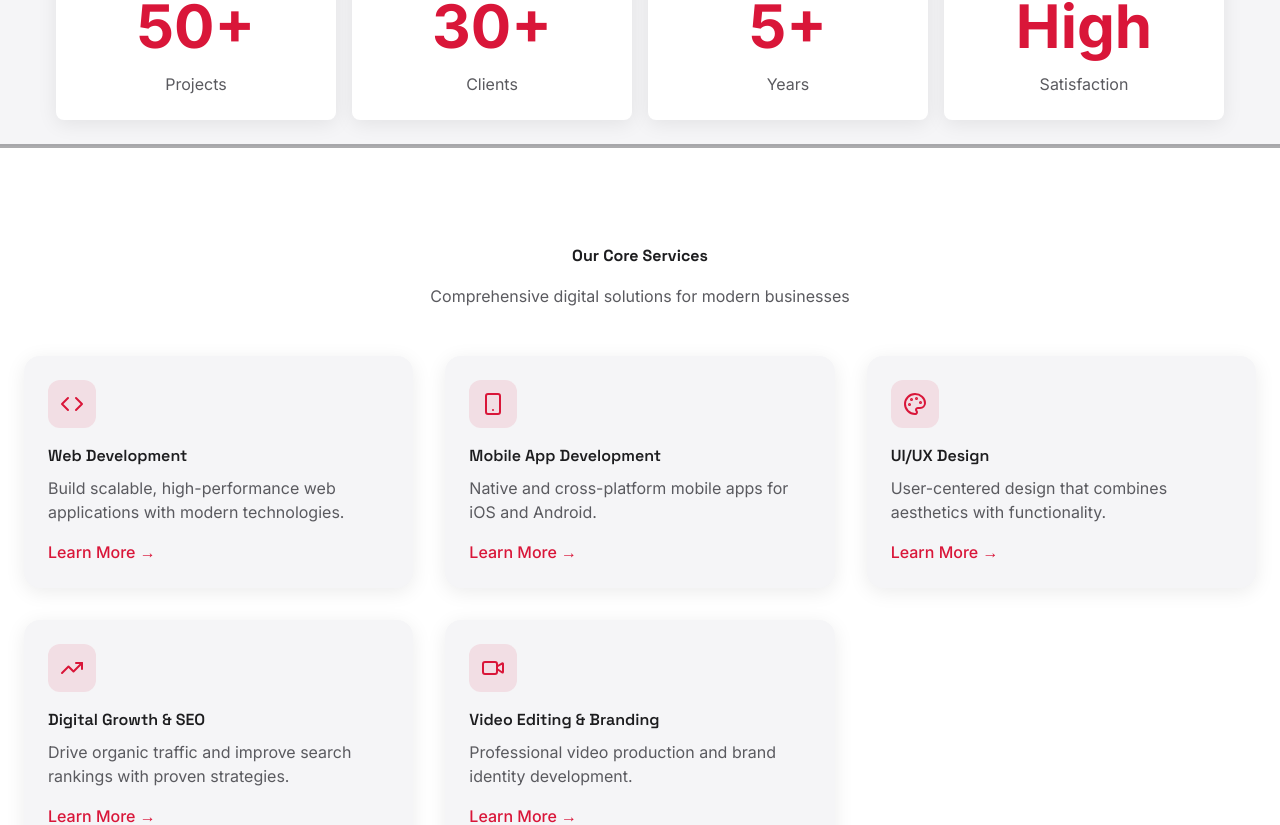
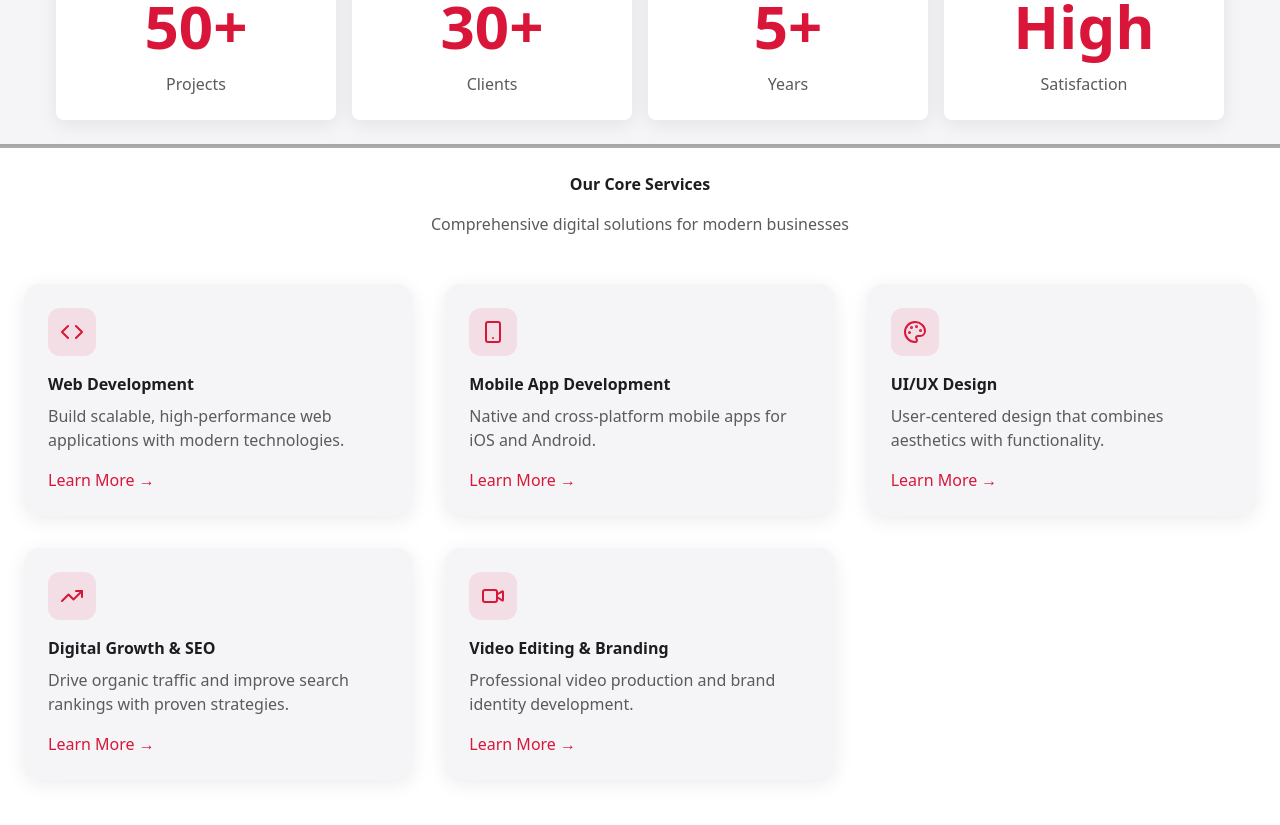
Before and after one commit to Rajan7013/devsphere, a Next.js app: page / in a window 1280 px wide. Shown: the part 760-1585 px from the top of the page. Built offline with nearby package versions, Linux system fonts and the light colour scheme.

Commit message:
Fix lint warning in TrustBar.tsx

```diff
--- a/app/layout.tsx
+++ b/app/layout.tsx
@@ -1,21 +1,14 @@
 import type { Metadata, Viewport } from 'next';
-import { Space_Grotesk, Inter } from 'next/font/google';
+import { Poppins } from 'next/font/google';
 import Script from 'next/script'; // Import Script for JSON-LD
 import './globals.css';
 
 // 1. FONTS: Preloading with 'swap' for 0 Cumulative Layout Shift (CLS)
-const spaceGrotesk = Space_Grotesk({
+const poppins = Poppins({
   subsets: ['latin'],
-  weight: ['500', '600', '700'], // Added 500 for more heading options
+  weight: ['400', '500', '600', '700'], // Comprehensive weights for all uses
   display: 'swap',
-  variable: '--font-space-grotesk',
-});
-
-const inter = Inter({
-  subsets: ['latin'],
-  weight: ['400', '500', '600', '700'], // Added 700 for bold body text
-  display: 'swap',
-  variable: '--font-inter',
+  variable: '--font-poppins',
 });
 
 // 2. VIEWPORT: Explicit mobile optimization for 100% Mobile Score
@@ -241,17 +234,10 @@ export default function RootLayout({
       areaServed: 'Worldwide',
       availableLanguage: ['English'],
     },
-
-    // Aggregate Rating (add when you have reviews)
-    // aggregateRating: {
-    //   '@type': 'AggregateRating',
-    //   ratingValue: '5.0',
-    //   reviewCount: '50',
-    // },
   };
 
   return (
-    <html lang="en" className={`${spaceGrotesk.variable} ${inter.variable}`} suppressHydrationWarning>
+    <html lang="en" className={`${poppins.variable}`} suppressHydrationWarning>
       <head>
         {/* Preload hero image for faster LCP */}
         <link
--- a/components/sections/Services.tsx
+++ b/components/sections/Services.tsx
@@ -36,7 +36,7 @@ export default function Services() {
     ];
 
     return (
-        <section className="py-16 md:py-24 border-t-2 border-b-2 border-text-muted/50">
+        <section className="pt-4 pb-16 md:pt-6 md:pb-24 border-t-2 border-b-2 border-text-muted/50">
             <div className="max-w-7xl mx-auto px-6">
                 <div className="text-center mb-12">
                     <h2 className="text-h2-mobile md:text-h2-desktop font-heading font-bold mb-4 leading-heading tracking-heading">
--- a/components/sections/TrustBar.tsx
+++ b/components/sections/TrustBar.tsx
@@ -47,7 +47,7 @@ export default function TrustBar() {
                     {clients.map((client, index) => (
                         <div
                             key={index}
-                            className={`flex justify-center items-center bg-bg-card rounded-lg p-3 md:p-4 shadow-soft hover:shadow-strong transition-all hover:-translate-y-1 flex-shrink-0 ${client.hideOnMobile ? 'hidden md:flex' : ''
+                            className={`flex justify-center items-center bg-bg-card rounded-lg p-3 md:p-4 shadow-soft hover:shadow-strong transition-all hover:-translate-y-1 shrink-0 ${client.hideOnMobile ? 'hidden md:flex' : ''
                                 }`}
                         >
                             <Image
--- a/tailwind.config.js
+++ b/tailwind.config.js
@@ -16,8 +16,8 @@ module.exports = {
         'text-muted': 'var(--text-muted)',
       },
       fontFamily: {
-        heading: ['var(--font-space-grotesk)', 'sans-serif'],
-        body: ['var(--font-inter)', 'sans-serif'],
+        heading: ['var(--font-poppins)', 'sans-serif'],
+        body: ['var(--font-poppins)', 'sans-serif'],
       },
       fontSize: {
         // Headings - Design System Tokens
```
